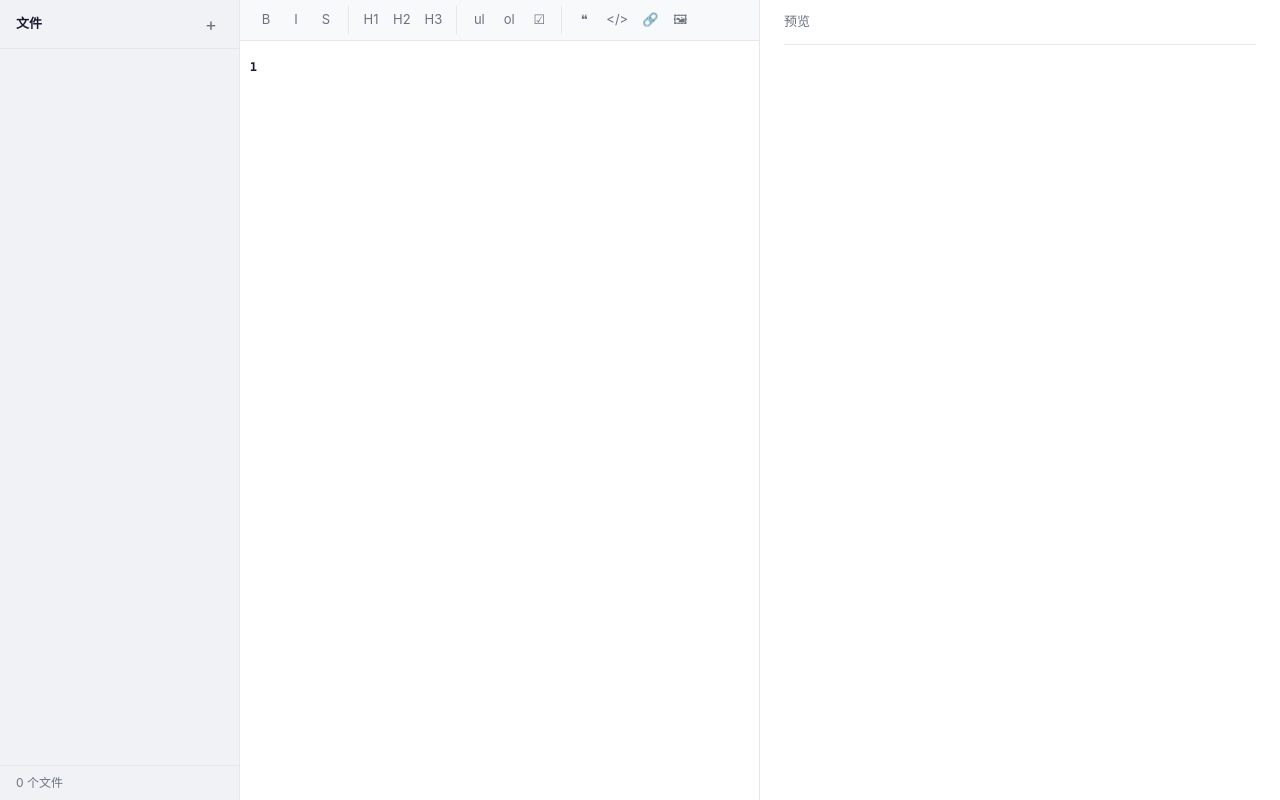
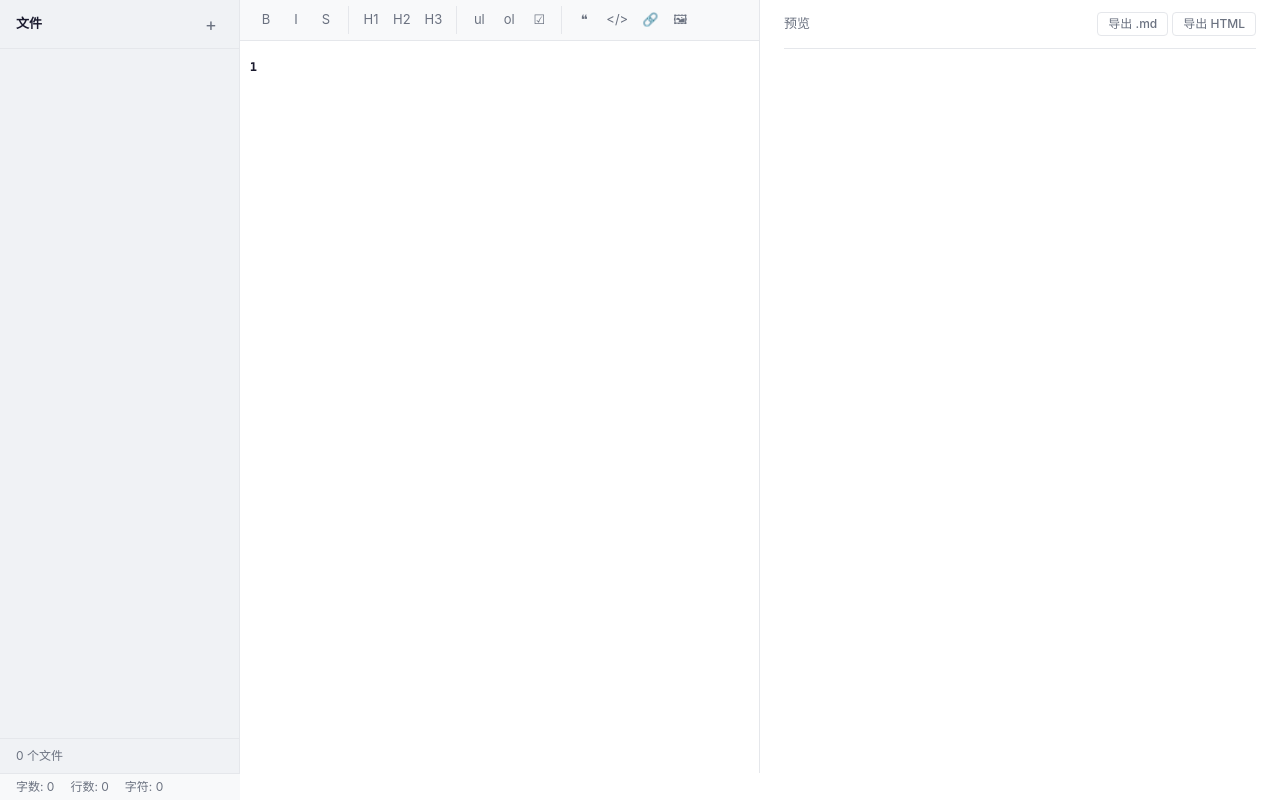
Before and after one commit to hele160/markdown-editor, a React (Vite) app: page / in a window 1280 px wide. Built offline with nearby package versions, Linux system fonts and the light colour scheme.

Commit message:
feat: 自动保存，状态栏，导出，打包构建

```diff
--- a/package.json
+++ b/package.json
@@ -1,5 +1,5 @@
 {
-  "name": "lowcode-drag-platform",
+  "name": "markdown-editor",
   "private": true,
   "version": "0.0.0",
   "type": "module",
--- a/src/components/Layout/index.module.scss
+++ b/src/components/Layout/index.module.scss
@@ -1,6 +1,7 @@
 .layout {
   display: grid;
   grid-template-columns: 240px 1fr 1fr;
+  grid-template-rows: 1fr auto;
   height: 100vh;
   overflow: hidden;
   background-color: var(--bg-primary);
--- a/src/components/Layout/index.tsx
+++ b/src/components/Layout/index.tsx
@@ -2,6 +2,7 @@ import FileManager from "@/components/FileManager";
 import Toolbar from "@/components/Toolbar";
 import Editor from "@/components/Editor";
 import Preview from "@/components/Preview";
+import StatusBar from "@/components/StatusBar";
 import { useGlobalShortcuts } from "@/hooks/useGlobalShortcuts";
 import styles from "./index.module.scss";
 
@@ -18,6 +19,7 @@ export default function Layout() {
       <section className={styles.preview}>
         <Preview />
       </section>
+      <StatusBar />
     </div>
   );
 }
--- a/src/components/Preview/index.module.scss
+++ b/src/components/Preview/index.module.scss
@@ -6,6 +6,9 @@
 }
 
 .header {
+  display: flex;
+  align-items: center;
+  justify-content: space-between;
   padding: 12px 0;
   font-size: 13px;
   font-weight: 500;
@@ -13,6 +16,28 @@
   border-bottom: 1px solid var(--border-color);
   margin-bottom: 16px;
   flex-shrink: 0;
+}
+
+.exportGroup {
+  display: flex;
+  gap: 4px;
+}
+
+.exportBtn {
+  padding: 2px 10px;
+  font-size: 12px;
+  border: 1px solid var(--border-color);
+  background-color: transparent;
+  color: var(--text-secondary);
+  border-radius: 4px;
+  cursor: pointer;
+  transition: all 0.15s;
+
+  &:hover {
+    background-color: var(--hover-bg);
+    color: var(--text-primary);
+    border-color: var(--text-secondary);
+  }
 }
 
 .content {
--- a/src/components/Preview/index.tsx
+++ b/src/components/Preview/index.tsx
@@ -1,20 +1,77 @@
-import { useMemo } from "react";
+import { useMemo, useCallback } from "react";
 import { useEditorStore } from "@/stores/editorStore";
 import { renderMarkdown } from "@/utils/markdown";
 import styles from "./index.module.scss";
 
+function downloadFile(content: string, filename: string, mime: string) {
+  const blob = new Blob([content], { type: mime });
+  const url = URL.createObjectURL(blob);
+  const a = document.createElement("a");
+  a.href = url;
+  a.download = filename;
+  a.click();
+  URL.revokeObjectURL(url);
+}
+
 export default function Preview() {
-  const content = useEditorStore(s => {
-    if (!s.currentFileId) return "";
-    const file = s.files.find(f => f.id === s.currentFileId);
-    return file?.content ?? "";
+  const currentFile = useEditorStore(s => {
+    if (!s.currentFileId) return null;
+    return s.files.find(f => f.id === s.currentFileId) ?? null;
   });
 
+  const content = currentFile?.content ?? "";
   const html = useMemo(() => renderMarkdown(content), [content]);
+
+  const handleExportMarkdown = useCallback(() => {
+    if (!currentFile) return;
+    downloadFile(currentFile.content, currentFile.name, "text/markdown");
+  }, [currentFile]);
+
+  const handleExportHTML = useCallback(() => {
+    if (!currentFile) return;
+    const fullHtml = `<!DOCTYPE html>
+<html lang="zh-CN">
+<head>
+  <meta charset="UTF-8">
+  <meta name="viewport" content="width=device-width, initial-scale=1.0">
+  <title>${currentFile.name}</title>
+  <style>
+    body {
+      font-family: -apple-system, BlinkMacSystemFont, "Segoe UI", Roboto, "Helvetica Neue", Arial, "Noto Sans SC", sans-serif;
+      max-width: 800px;
+      margin: 0 auto;
+      padding: 24px;
+      line-height: 1.8;
+      color: #1a1a2e;
+    }
+    pre { background: #f5f5f5; padding: 16px; border-radius: 8px; overflow-x: auto; }
+    code { font-family: "JetBrains Mono", "Consolas", monospace; font-size: 0.9em; }
+    img { max-width: 100%; }
+    table { border-collapse: collapse; width: 100%; }
+    th, td { border: 1px solid #e5e7eb; padding: 8px 12px; }
+  </style>
+</head>
+<body>
+${html}
+</body>
+</html>`;
+    const name = currentFile.name.replace(/\.md$/, "") + ".html";
+    downloadFile(fullHtml, name, "text/html");
+  }, [currentFile, html]);
 
   return (
     <div className={styles.preview}>
-      <div className={styles.header}>预览</div>
+      <div className={styles.header}>
+        <span>预览</span>
+        <div className={styles.exportGroup}>
+          <button className={styles.exportBtn} onClick={handleExportMarkdown}>
+            导出 .md
+          </button>
+          <button className={styles.exportBtn} onClick={handleExportHTML}>
+            导出 HTML
+          </button>
+        </div>
+      </div>
       <div
         className={styles.content}
         dangerouslySetInnerHTML={{ __html: html }}
--- /dev/null
+++ b/src/components/StatusBar/index.module.scss
@@ -0,0 +1,11 @@
+.statusbar {
+  display: flex;
+  align-items: center;
+  gap: 16px;
+  padding: 4px 16px;
+  font-size: 12px;
+  color: var(--text-secondary);
+  background-color: var(--bg-secondary);
+  border-top: 1px solid var(--border-color);
+  flex-shrink: 0;
+}
--- /dev/null
+++ b/src/components/StatusBar/index.tsx
@@ -0,0 +1,26 @@
+import { useMemo } from "react";
+import { useEditorStore } from "@/stores/editorStore";
+import styles from "./index.module.scss";
+
+export default function StatusBar() {
+  const content = useEditorStore(s => {
+    if (!s.currentFileId) return "";
+    const file = s.files.find(f => f.id === s.currentFileId);
+    return file?.content ?? "";
+  });
+
+  const stats = useMemo(() => {
+    const chars = content.length;
+    const words = content.trim() ? content.trim().split(/\s+/).length : 0;
+    const lines = content ? content.split("\n").length : 0;
+    return { chars, words, lines };
+  }, [content]);
+
+  return (
+    <footer className={styles.statusbar}>
+      <span>字数: {stats.words}</span>
+      <span>行数: {stats.lines}</span>
+      <span>字符: {stats.chars}</span>
+    </footer>
+  );
+}
--- a/src/stores/editorStore.ts
+++ b/src/stores/editorStore.ts
@@ -62,3 +62,18 @@ export const useEditorStore = create<EditorStore>(set => ({
       files: state.files.map(f => (f.id === id ? { ...f, name } : f)),
     })),
 }));
+
+// ========================================
+// 自动保存：监听 Store 变化，1 秒防抖写入 localStorage
+// ========================================
+let saveTimer: ReturnType<typeof setTimeout> | null = null;
+
+useEditorStore.subscribe(state => {
+  if (saveTimer) clearTimeout(saveTimer);
+  saveTimer = setTimeout(() => {
+    localStorage.setItem("md-files", JSON.stringify(state.files));
+    if (state.currentFileId) {
+      localStorage.setItem("md-current", state.currentFileId);
+    }
+  }, 1000);
+});
--- a/src/styles/global.scss
+++ b/src/styles/global.scss
@@ -1,4 +1,4 @@
-@import "./variables.scss";
+@use "./variables.scss";
 
 body {
   font-family:
```
